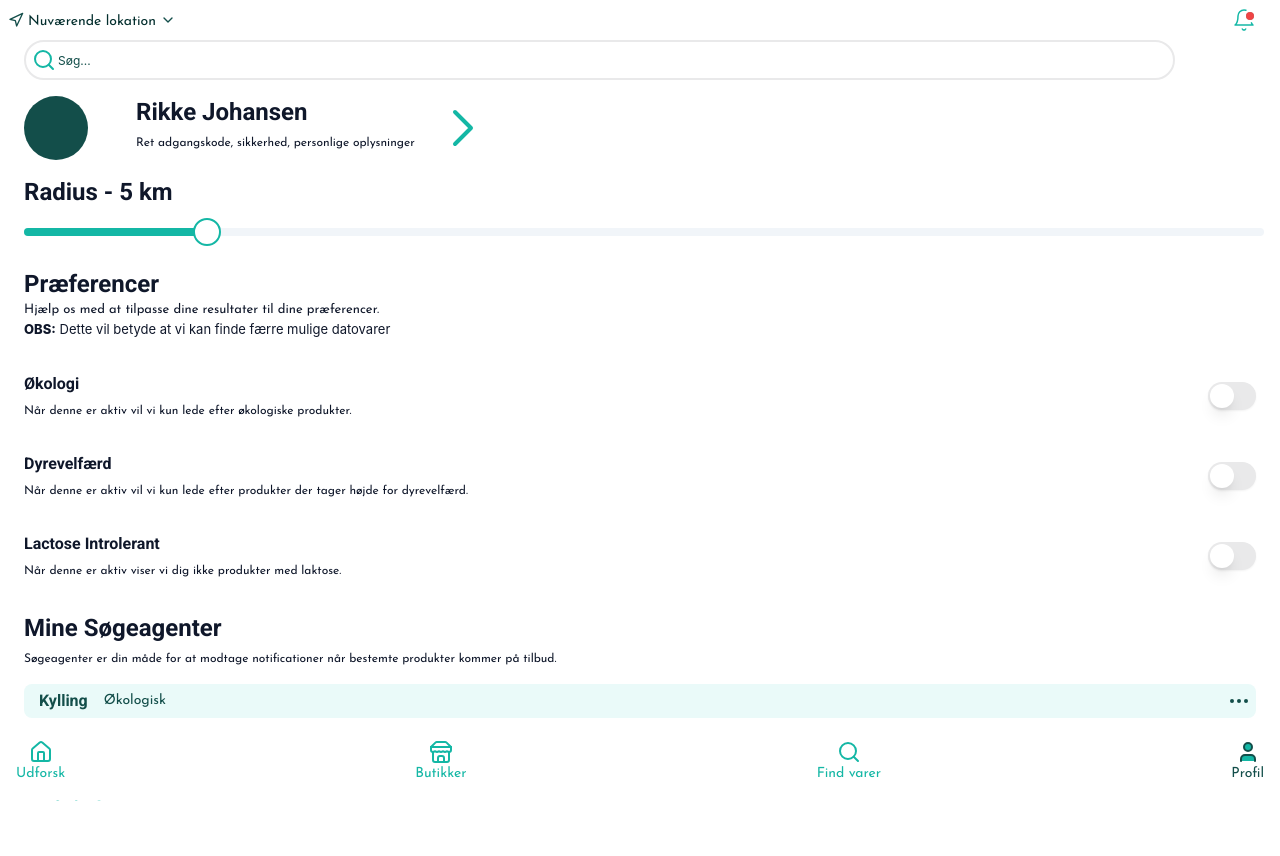
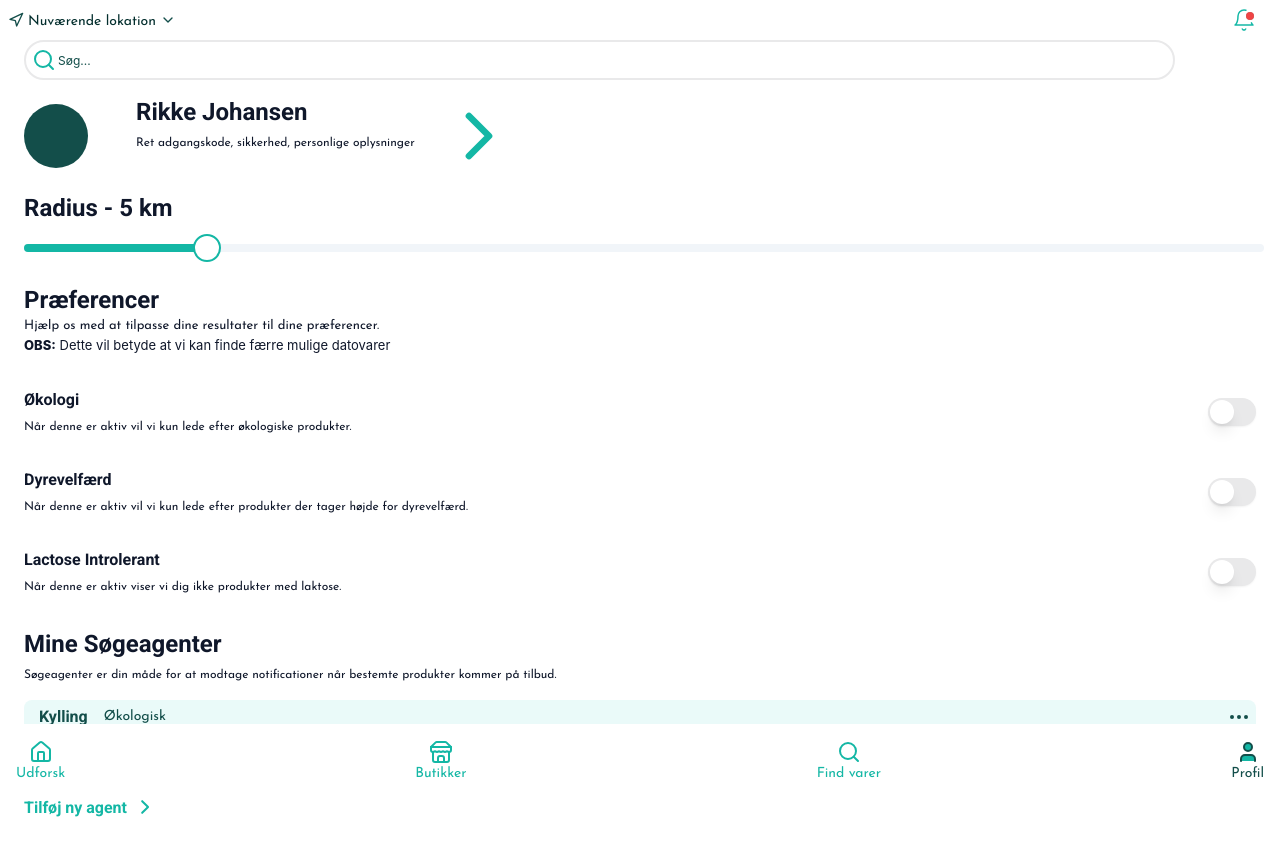
Before and after one commit to daniielp/web-app, a React (Create React App) app: page /profile in a window 1280 px wide. Shown: the top 856 px of the page. Built offline with nearby package versions, Linux system fonts and the light colour scheme.

Commit message:
pil på profilside

```diff
--- a/src/components/Profile/ProfileFront.jsx
+++ b/src/components/Profile/ProfileFront.jsx
@@ -1,5 +1,6 @@
 import React from 'react'
 import Typography from "../Typography";
+import { ChevronRight } from 'lucide-react';
 
 /* LAVET Af Jakob */
 
@@ -12,7 +13,7 @@ function ProfileFront() {
         <Typography className='leading-1' variant={'caption'} >Ret adgangskode, sikkerhed, personlige oplysninger</Typography>
 
         </div>
-        <img className='FrontArrow' src="/Chevron-right.svg" alt="Profile Picture" />
+        <ChevronRight className='w-24 h-20 text-primary ' />
     </div>
   )
 }
```
